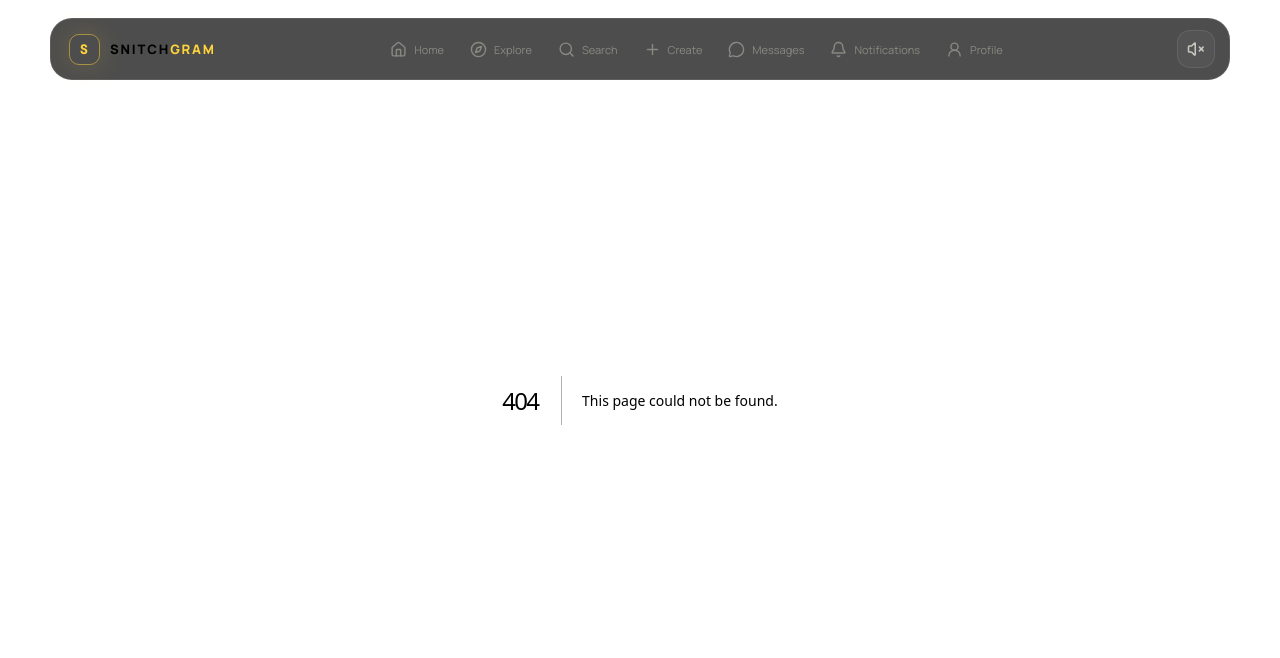
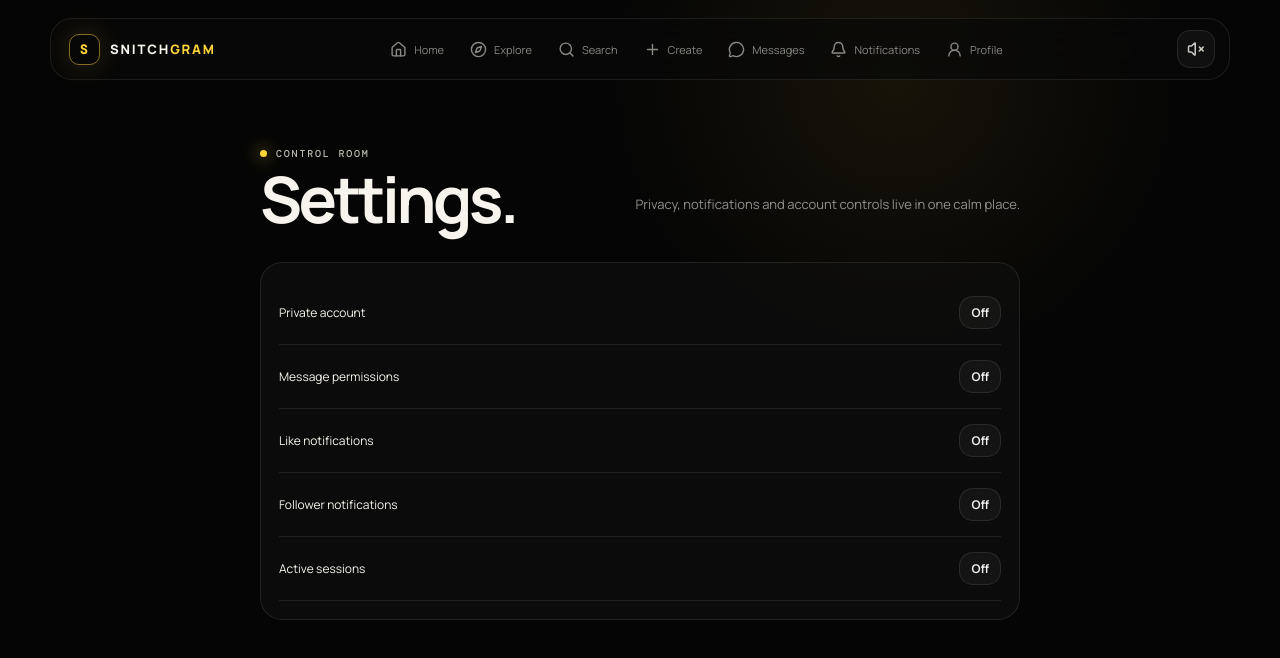
Before and after one commit to killgaming876/snitchgram, a Next.js app: page /settings in a window 1280 px wide. Before the commit this address had no page. Shown: the top 658 px of the page. Built offline with nearby package versions, Linux system fonts and the light colour scheme.

Commit message:
feat: add settings control room

```diff
--- /dev/null
+++ b/src/app/settings/page.tsx
@@ -0,0 +1,4 @@
+"use client";
+import { useState } from "react";
+const rows=['Private account','Message permissions','Like notifications','Follower notifications','Active sessions'];
+export default function Settings(){const [on,setOn]=useState<Record<string,boolean>>({});return <div className="product-page"><div className="page-inner" style={{maxWidth:760}}><div className="page-heading"><div><div className="eyebrow"><span className="dot"/> control room</div><h2>Settings.</h2></div><p>Privacy, notifications and account controls live in one calm place.</p></div><div className="side-panel">{rows.map(r=><div key={r} style={{display:'flex',alignItems:'center',justifyContent:'space-between',padding:'15px 0',borderBottom:'1px solid var(--line)',fontSize:12}}><span>{r}</span><button onClick={()=>setOn({...on,[r]:!on[r]})} className="btn btn-ghost" style={{padding:'7px 11px'}}>{on[r]?'On':'Off'}</button></div>)}</div></div></div>}
```
